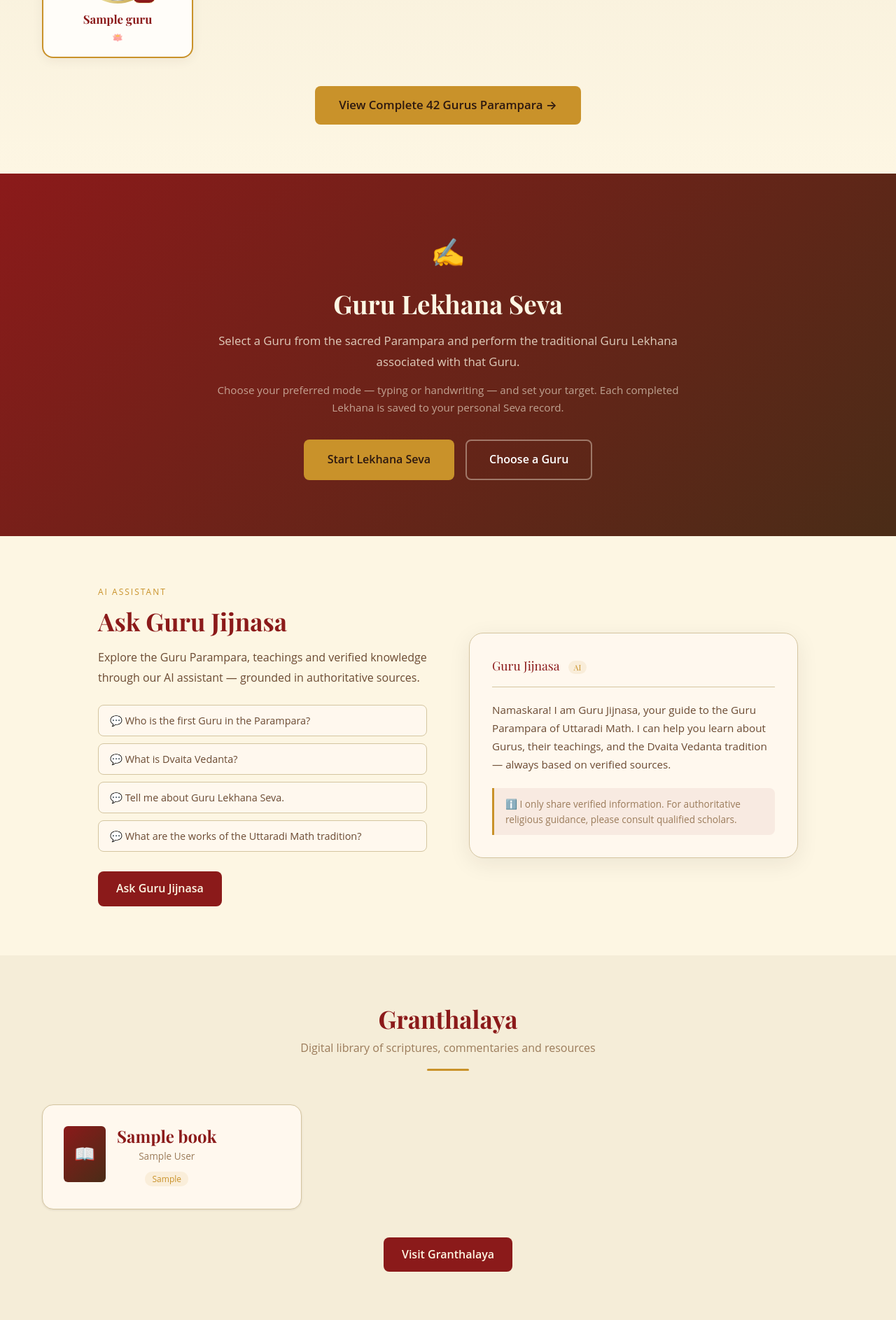
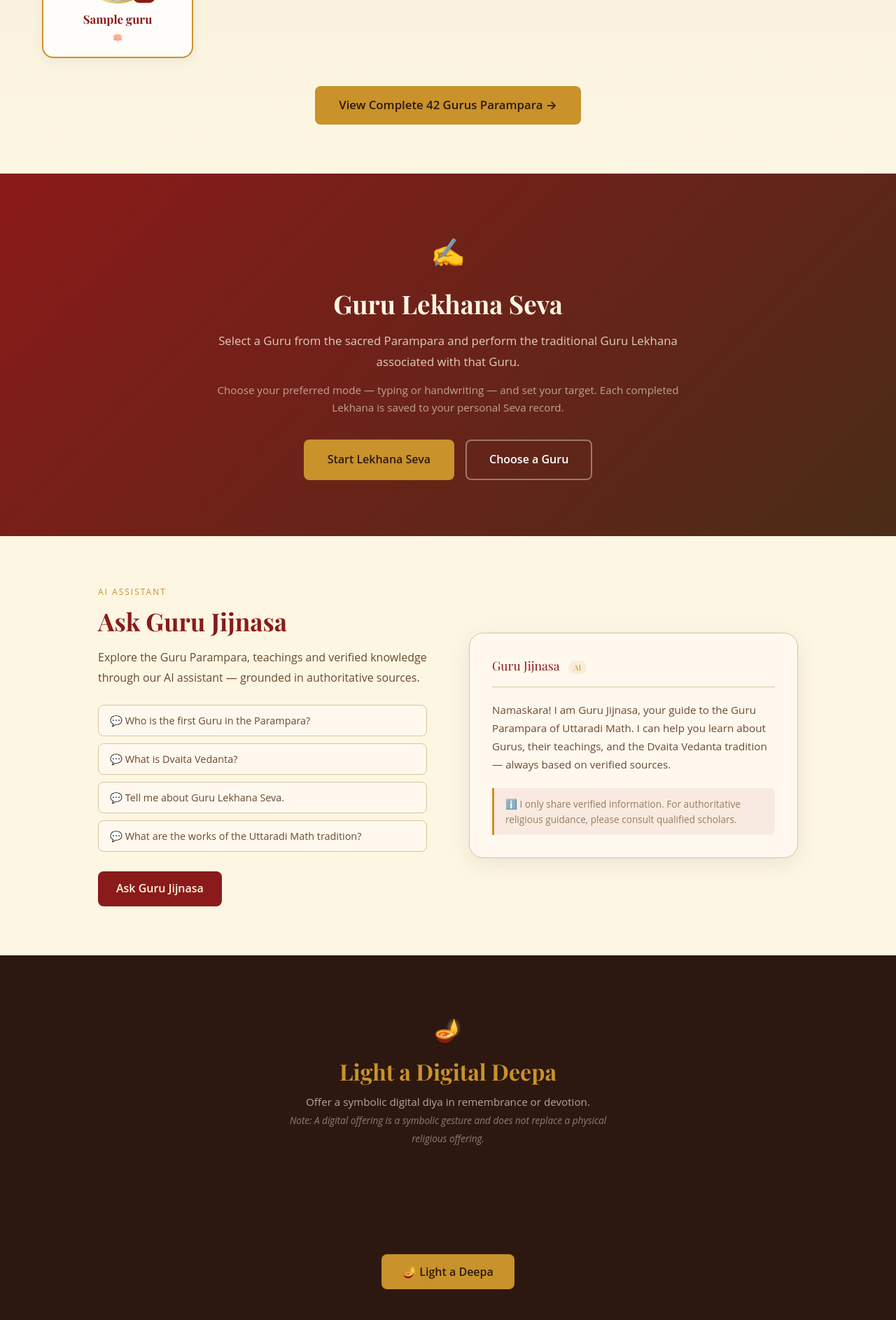
Before and after one commit to karthikvharihar-stack/Guru-Project, a Flask app: page / in a window 1280 px wide. Shown: the part 1729-3615 px from the top of the page at 70% size. Run offline with Flask 3, Linux system fonts and the light colour scheme; tables that the repository leaves empty hold one stand-in row (values such as "Sample post"); grey boxes marked "Sample" are stand-in pictures; some web fonts are replaced.

Commit message:
Remove Granthalaya completely: blueprint, routes, templates, navbar, footer, homepage section, E2E tests

```diff
--- a/app/__init__.py
+++ b/app/__init__.py
@@ -51,7 +51,6 @@ def create_app(config_name='development'):
     from app.routes.guru import guru_bp
     from app.routes.lekhana import lekhana_bp
     from app.routes.seva import seva_bp
-    from app.routes.granthalaya import granthalaya_bp
     from app.routes.pravachana import pravachana_bp
     from app.routes.calendar import calendar_bp
     from app.routes.search import search_bp
@@ -63,7 +62,6 @@ def create_app(config_name='development'):
     app.register_blueprint(guru_bp, url_prefix='/guru')
     app.register_blueprint(lekhana_bp, url_prefix='/lekhana')
     app.register_blueprint(seva_bp)
-    app.register_blueprint(granthalaya_bp, url_prefix='/granthalaya')
     app.register_blueprint(pravachana_bp, url_prefix='/pravachana')
     app.register_blueprint(calendar_bp, url_prefix='/calendar')
     app.register_blueprint(search_bp, url_prefix='/search')
--- a/app/routes/granthalaya.py
+++ /dev/null
@@ -1,69 +0,0 @@
-from flask import Blueprint, render_template, request, jsonify, abort
-from app.models.content import Book, Article
-
-granthalaya_bp = Blueprint('granthalaya', __name__)
-
-CATEGORIES = [
-    'Guru Parampara', 'Dvaita Vedanta', 'Stotras',
-    'Sanskrit Texts', 'Kannada Texts', 'English Resources',
-    'Articles', 'Books', 'PDFs'
-]
-
-LANGUAGES = ['English', 'Kannada', 'Sanskrit', 'Hindi']
-
-
-@granthalaya_bp.route('/')
-def index():
-    """Digital library — books and articles."""
-    search_q = request.args.get('q', '').strip()
-    category = request.args.get('category', '').strip()
-    language = request.args.get('language', '').strip()
-    page = request.args.get('page', 1, type=int)
-
-    book_query = Book.query.filter_by(is_active=True)
-    article_query = Article.query.filter_by(is_active=True)
-
-    if search_q:
-        book_query = book_query.filter(
-            (Book.title.ilike(f'%{search_q}%')) |
-            (Book.author.ilike(f'%{search_q}%')) |
-            (Book.description.ilike(f'%{search_q}%'))
-        )
-        article_query = article_query.filter(
-            (Article.title.ilike(f'%{search_q}%')) |
-            (Article.author.ilike(f'%{search_q}%'))
-        )
-
-    if category:
-        book_query = book_query.filter(Book.category == category)
-        article_query = article_query.filter(Article.category == category)
-
-    if language:
-        book_query = book_query.filter(Book.language.ilike(f'%{language}%'))
-        article_query = article_query.filter(Article.language.ilike(f'%{language}%'))
-
-    books = book_query.order_by(Book.created_at.desc()).paginate(page=page, per_page=12, error_out=False)
-    articles = article_query.order_by(Article.created_at.desc()).limit(10).all()
-
-    return render_template(
-        'granthalaya/index.html',
-        books=books,
-        articles=articles,
-        categories=CATEGORIES,
-        languages=LANGUAGES,
-        search_q=search_q,
-        selected_category=category,
-        selected_language=language
-    )
-
-
-@granthalaya_bp.route('/book/<int:book_id>')
-def book_detail(book_id):
-    book = Book.query.filter_by(id=book_id, is_active=True).first_or_404()
-    return render_template('granthalaya/book_detail.html', book=book)
-
-
-@granthalaya_bp.route('/article/<int:article_id>')
-def article_detail(article_id):
-    article = Article.query.filter_by(id=article_id, is_active=True).first_or_404()
-    return render_template('granthalaya/article_detail.html', article=article)
--- a/app/templates/base.html
+++ b/app/templates/base.html
@@ -41,12 +41,6 @@
           <a href="{{ url_for('lekhana.index') }}" class="nav-pill {% if 'lekhana' in request.path %}active{% endif %}">
             <span class="nav-pill-icon">✍️</span>
             <span class="nav-pill-text">Lekhana Seva</span>
-          </a>
-        </li>
-        <li>
-          <a href="{{ url_for('granthalaya.index') }}" class="nav-pill {% if 'granthalaya' in request.path %}active{% endif %}">
-            <span class="nav-pill-icon">📖</span>
-            <span class="nav-pill-text">Granthalaya</span>
           </a>
         </li>
         <li>
@@ -95,9 +89,6 @@
     <a href="{{ url_for('lekhana.index') }}" class="{% if 'lekhana' in request.path %}active{% endif %}">
       <span class="nav-pill-icon">✍️</span> Lekhana Seva
     </a>
-    <a href="{{ url_for('granthalaya.index') }}" class="{% if 'granthalaya' in request.path %}active{% endif %}">
-      <span class="nav-pill-icon">📖</span> Granthalaya
-    </a>
     <a href="{{ url_for('pravachana.index') }}" class="{% if 'pravachana' in request.path %}active{% endif %}">
       <span class="nav-pill-icon">🎙️</span> Pravachana
     </a>
@@ -145,7 +136,6 @@
           <ul style="list-style: none; padding: 0; display: flex; flex-direction: column; gap: 8px;">
             <li><a href="{{ url_for('guru.parampara') }}" style="color: rgba(253,246,227,0.85); text-decoration: none;">Guru Parampara</a></li>
             <li><a href="{{ url_for('lekhana.index') }}" style="color: rgba(253,246,227,0.85); text-decoration: none;">Lekhana Seva</a></li>
-            <li><a href="{{ url_for('granthalaya.index') }}" style="color: rgba(253,246,227,0.85); text-decoration: none;">Granthalaya Library</a></li>
             <li><a href="{{ url_for('pravachana.index') }}" style="color: rgba(253,246,227,0.85); text-decoration: none;">Pravachana Discourses</a></li>
           </ul>
         </div>
--- a/app/templates/index.html
+++ b/app/templates/index.html
@@ -390,35 +390,7 @@
   </div>
 </section>
 
-<!-- ════════════════════════════════ GRANTHALAYA PREVIEW ════════════════════════════ -->
-{% if featured_books %}
-<section style="padding: 70px 20px; background: #F5EDD8;">
-  <div class="container">
-    <div class="section-hdr">
-      <h2>Granthalaya</h2>
-      <p>Digital library of scriptures, commentaries and resources</p>
-      <div class="gold-line"></div>
-    </div>
-    <div class="card-grid" style="margin-bottom: 40px;">
-      {% for book in featured_books %}
-      <div class="guru-card fade-in">
-        <div style="display: flex; gap: 16px; align-items: flex-start;">
-          <div style="width: 60px; height: 80px; background: linear-gradient(135deg, var(--color-primary), var(--color-secondary)); border-radius: 6px; flex-shrink: 0; display: flex; align-items: center; justify-content: center; font-size: 1.5rem;">📖</div>
-          <div>
-            <h4 class="font-serif" style="color: var(--color-primary); margin-bottom: 4px;">{{ book.title }}</h4>
-            {% if book.author %}<p style="font-size: 0.85rem; color: var(--color-text-muted); margin-bottom: 8px;">{{ book.author }}</p>{% endif %}
-            {% if book.category %}<span style="font-size: 0.75rem; background: rgba(201,146,42,0.1); color: var(--color-gold); padding: 2px 10px; border-radius: 10px;">{{ book.category }}</span>{% endif %}
-          </div>
-        </div>
-      </div>
-      {% endfor %}
-    </div>
-    <div style="text-align: center;">
-      <a href="{{ url_for('granthalaya.index') }}" class="btn btn-primary">Visit Granthalaya</a>
-    </div>
-  </div>
-</section>
-{% endif %}
+
 
 <!-- ════════════════════════════════ UPCOMING EVENTS ═════════════════════════════════ -->
 {% if upcoming_events %}
```
Also changed, not shown: app/templates/granthalaya/article_detail.html (deleted, +0 -51 lines), app/templates/granthalaya/book_detail.html (deleted, +0 -61 lines), app/templates/granthalaya/index.html (deleted, +0 -39 lines), test_e2e.py (+2 -11 lines).
